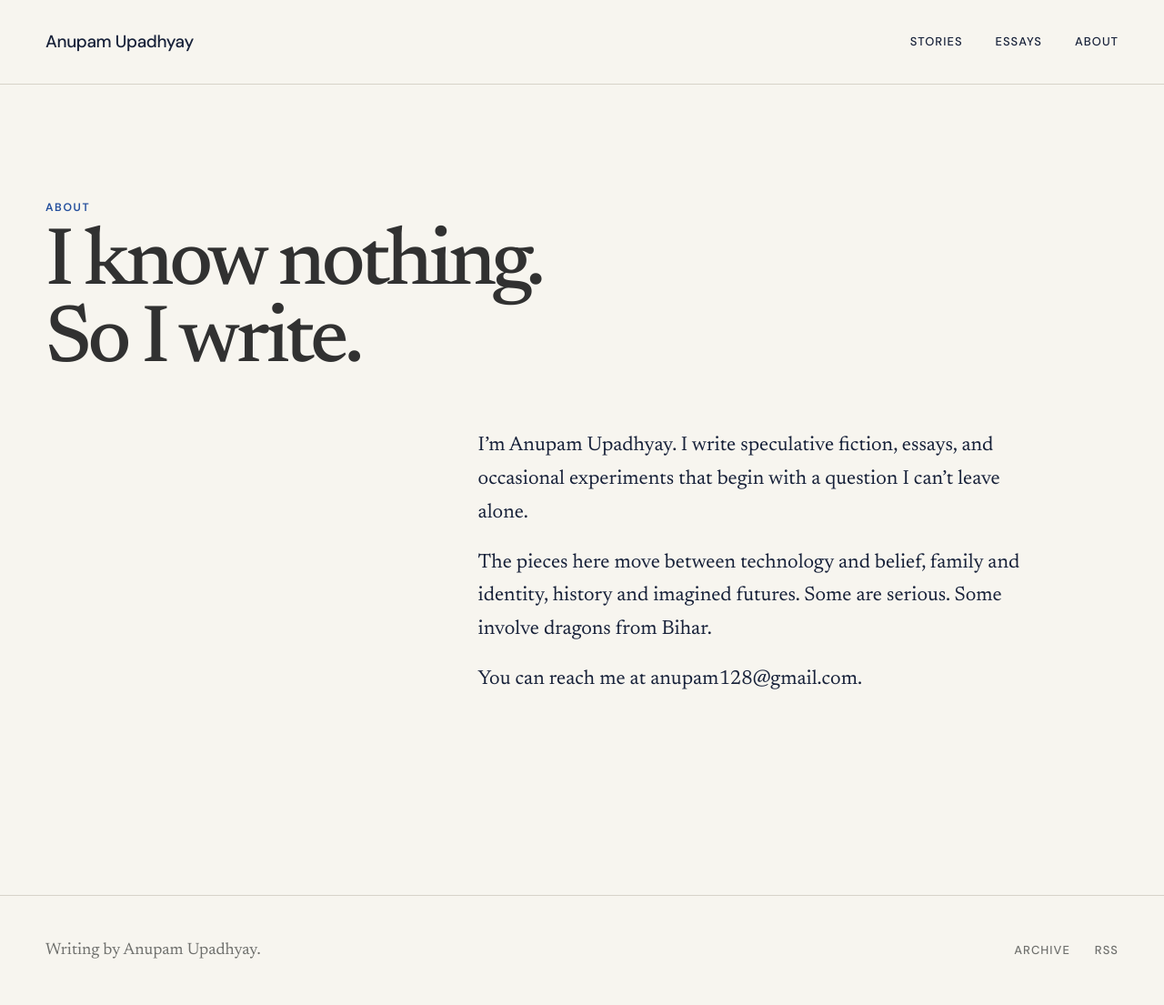
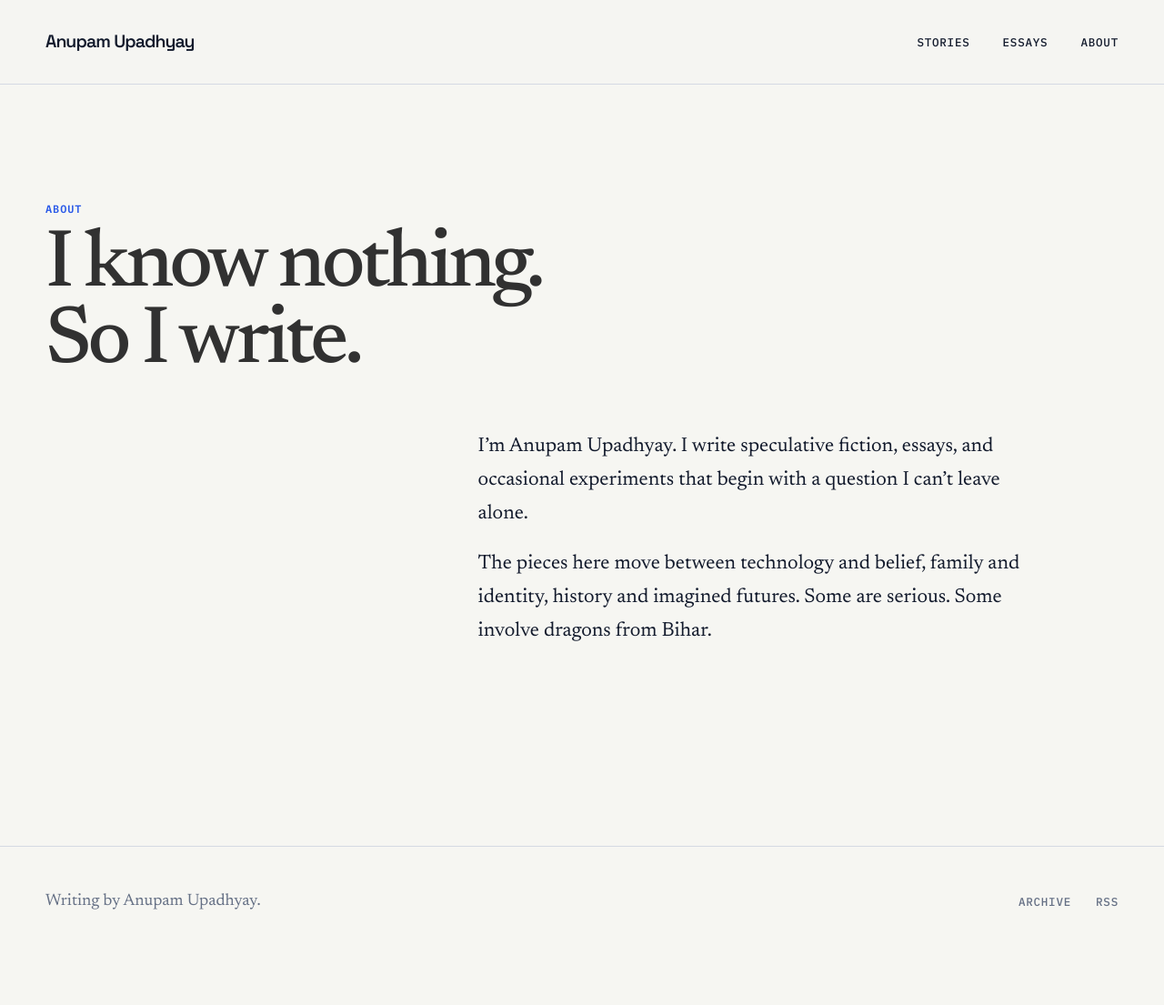
Before and after one commit to anupam128/anupam128.github.io, a Jekyll site: the page built from about.md, in a window 1280 px wide. Shown: the whole page at 91% size. Built offline with Jekyll 4.4.1, drawn with Linux system fonts in a browser that asks for light colours; after the commit the page ends 1051 px from its top, so only the background shows below that.

Commit message:
Refine typography and remove public email (#44)

```diff
--- a/_includes/head.html
+++ b/_includes/head.html
@@ -22,7 +22,7 @@
   <link rel="stylesheet" href="{{ '/public/css/editorial.css' | absolute_url }}">
   <link rel="preconnect" href="https://fonts.googleapis.com">
   <link rel="preconnect" href="https://fonts.gstatic.com" crossorigin>
-  <link rel="stylesheet" href="https://fonts.googleapis.com/css2?family=DM+Sans:wght@400;500;600&family=Newsreader:opsz,wght@6..72,400;6..72,500;6..72,600&display=swap">
+  <link rel="stylesheet" href="https://fonts.googleapis.com/css2?family=IBM+Plex+Mono:wght@500;600&family=Newsreader:opsz,wght@6..72,400;6..72,500;6..72,600&family=Space+Grotesk:wght@400;500;600&display=swap">
 
   <!-- <link rel="apple-touch-icon-precomposed" sizes="144x144" href="{{ '/public/apple-touch-icon-precomposed.png' | absolute_url }}"> -->
   <link rel="shortcut icon" href="{{ '/public/favicon.ico' | absolute_url }}">
--- a/about.md
+++ b/about.md
@@ -9,6 +9,5 @@ permalink: /about/
   <div class="about-copy">
     <p>I’m Anupam Upadhyay. I write speculative fiction, essays, and occasional experiments that begin with a question I can’t leave alone.</p>
     <p>The pieces here move between technology and belief, family and identity, history and imagined futures. Some are serious. Some involve dragons from Bihar.</p>
-    <p>You can reach me at <a href="mailto:anupam128@gmail.com">anupam128@gmail.com</a>.</p>
   </div>
 </div>
--- a/public/css/editorial.css
+++ b/public/css/editorial.css
@@ -1,6 +1,6 @@
 :root {
-  --paper: #f7f5ef; --ink: #172139; --muted: #6f706d; --accent: #244f9d; --line: #d7d3c9;
-  --serif: "Newsreader", Georgia, serif; --sans: "DM Sans", Arial, sans-serif;
+  --paper: #f6f6f2; --ink: #121a2c; --muted: #657085; --accent: #2858e8; --aqua: #15c9bd; --line: #d5d9e3;
+  --serif: "Newsreader", Georgia, serif; --sans: "Space Grotesk", Arial, sans-serif; --mono: "IBM Plex Mono", monospace;
 }
 * { box-sizing: border-box; }
 html { font-size: 18px; scroll-behavior: smooth; }
@@ -11,27 +11,27 @@ img, video, iframe { max-width: 100%; }
 .site-shell { width: min(1180px, calc(100% - 48px)); margin: 0 auto; }
 .skip-link { position: absolute; left: -9999px; top: 1rem; padding: .6rem 1rem; background: var(--ink); color: white; z-index: 10; }
 .skip-link:focus { left: 1rem; }
-.site-header { border-bottom: 1px solid var(--line); }
+.site-header { border-bottom: 1px solid var(--line); background: rgba(246,246,242,.92); }
 .header-inner { min-height: 92px; display: flex; align-items: center; justify-content: space-between; gap: 2rem; }
-.site-name { font: 500 1.05rem/1 var(--sans); letter-spacing: -.02em; text-decoration: none; }
+.site-name { font: 600 1.08rem/1 var(--sans); letter-spacing: -.045em; text-decoration: none; }
 .site-nav { display: flex; gap: 2rem; }
-.site-nav a, .site-footer a { font: 500 .72rem/1 var(--sans); letter-spacing: .08em; text-transform: uppercase; text-decoration: none; }
+.site-nav a, .site-footer a { font: 500 .7rem/1 var(--mono); letter-spacing: .06em; text-transform: uppercase; text-decoration: none; }
 .site-content { min-height: 70vh; }
-.eyebrow, .section-kicker, .card-meta, .article-meta { margin: 0; color: var(--accent); font: 600 .68rem/1.3 var(--sans); letter-spacing: .13em; text-transform: uppercase; }
+.eyebrow, .section-kicker, .card-meta, .article-meta { margin: 0; color: var(--accent); font: 600 .66rem/1.45 var(--mono); letter-spacing: .08em; text-transform: uppercase; }
 .home-intro { padding: clamp(5rem, 11vw, 9rem) 0 clamp(4rem, 8vw, 7rem); }
-.home-intro h1 { max-width: 1000px; margin: 1.2rem 0 1.5rem; font: 500 clamp(3.1rem, 7.6vw, 7.4rem)/.92 var(--serif); letter-spacing: -.055em; }
+.home-intro h1 { max-width: 960px; margin: 1.2rem 0 1.5rem; font: 500 clamp(3rem, 5.8vw, 5.8rem)/.96 var(--serif); letter-spacing: -.052em; }
 .intro-copy { max-width: 580px; margin: 0 0 0 auto; color: var(--muted); font-size: 1.18rem; line-height: 1.55; }
-.featured-piece { display: grid; grid-template-columns: .85fr 1.6fr; border-top: 1px solid var(--ink); border-bottom: 1px solid var(--ink); min-height: 440px; }
-.feature-mark { position: relative; overflow: hidden; border-right: 1px solid var(--ink); background: var(--ink); }
-.feature-mark::before, .feature-mark::after { content: ""; position: absolute; width: 58%; aspect-ratio: 1; border: 1px solid rgba(247,245,239,.45); border-radius: 50%; }
+.featured-piece { display: grid; grid-template-columns: .85fr 1.6fr; border-top: 1px solid var(--ink); border-bottom: 1px solid var(--ink); min-height: 410px; }
+.feature-mark { position: relative; overflow: hidden; border-right: 1px solid var(--ink); background-color: var(--ink); background-image: linear-gradient(rgba(21,201,189,.14) 1px, transparent 1px), linear-gradient(90deg, rgba(21,201,189,.14) 1px, transparent 1px); background-size: 30px 30px; }
+.feature-mark::before, .feature-mark::after { content: ""; position: absolute; width: 58%; aspect-ratio: 1; border: 1px solid rgba(246,246,242,.48); border-radius: 50%; box-shadow: 0 0 32px rgba(40,88,232,.32); }
 .feature-mark::before { top: 13%; left: 12%; }
 .feature-mark::after { right: 8%; bottom: 10%; }
-.feature-mark span { position: absolute; left: 1.5rem; bottom: 1.2rem; color: var(--paper); font: 400 4rem/1 var(--serif); }
+.feature-mark span { position: absolute; left: 1.5rem; bottom: 1.2rem; color: var(--paper); font: 400 3.5rem/1 var(--serif); }
 .feature-copy { padding: clamp(2rem, 6vw, 5.5rem); display: flex; flex-direction: column; justify-content: center; align-items: flex-start; }
-.feature-copy h2 { margin: .7rem 0 1.2rem; font: 500 clamp(2.5rem, 5vw, 5rem)/.98 var(--serif); letter-spacing: -.045em; }
+.feature-copy h2 { margin: .7rem 0 1.2rem; font: 500 clamp(2.35rem, 4vw, 4rem)/1 var(--serif); letter-spacing: -.045em; }
 .feature-copy h2 a, .work-card h3 a, .archive-item h2 a { text-decoration: none; }
 .feature-copy > p:not(.section-kicker) { max-width: 620px; color: var(--muted); font-size: 1.12rem; }
-.text-link { display: inline-block; margin-top: .8rem; font: 600 .76rem/1 var(--sans); letter-spacing: .06em; text-transform: uppercase; text-decoration: none; }
+.text-link { display: inline-block; margin-top: .8rem; font: 600 .7rem/1 var(--mono); letter-spacing: .04em; text-transform: uppercase; text-decoration: none; }
 .text-link span { margin-left: .3rem; transition: margin .2s; }
 .text-link:hover span { margin-left: .6rem; }
 .selected-work { padding: clamp(5rem, 9vw, 8rem) 0; }
@@ -53,7 +53,7 @@ img, video, iframe { max-width: 100%; }
 .archive-item p { margin: 0; }
 .reading-page { max-width: 760px; margin: 0 auto; padding: clamp(5rem, 10vw, 8rem) 0; }
 .article-header { margin-bottom: 4rem; text-align: center; }
-.article-header h1 { margin: .8rem 0 1rem; font: 500 clamp(3.1rem, 7vw, 5.8rem)/.96 var(--serif); letter-spacing: -.05em; }
+.article-header h1 { margin: .8rem 0 1rem; font: 500 clamp(3rem, 6vw, 5rem)/.98 var(--serif); letter-spacing: -.05em; }
 .article-deck { margin: 1.5rem auto; max-width: 650px; color: var(--muted); font-size: 1.2rem; line-height: 1.5; }
 .article-meta { color: var(--muted); }
 .article-body { color: #272a31; font-size: 1.08rem; }
```
